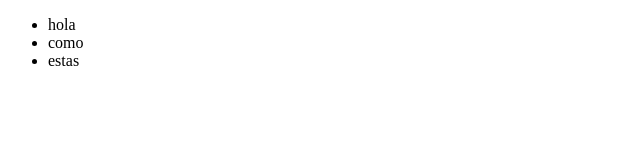
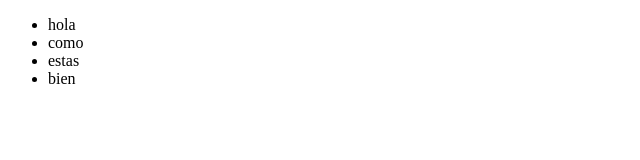
Before and after one commit to anhi1/practicarBranch, a plain HTML site: page index.html in a window 1280 px wide. Shown: the full height of the page, 0-640 px from the left. Drawn offline with Linux system fonts and the light colour scheme.

Commit message:
agregue bien

```diff
--- a/index.html
+++ b/index.html
@@ -10,6 +10,7 @@
         <li>hola</li>
         <li>como</li>
         <li>estas</li>
+        <li>bien</li>
     </ul>
 </body>
 </html>
```
